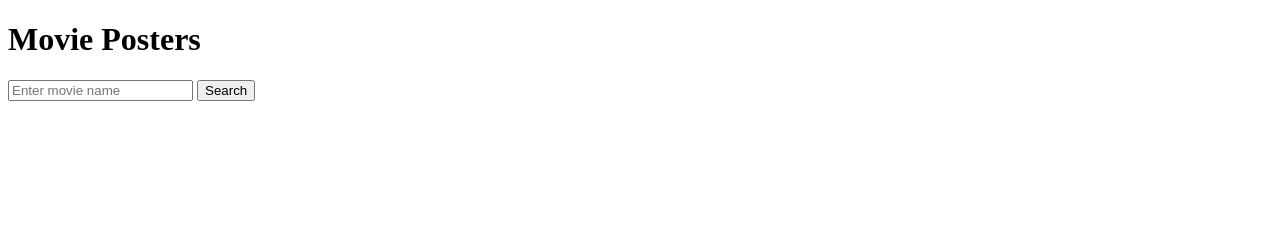
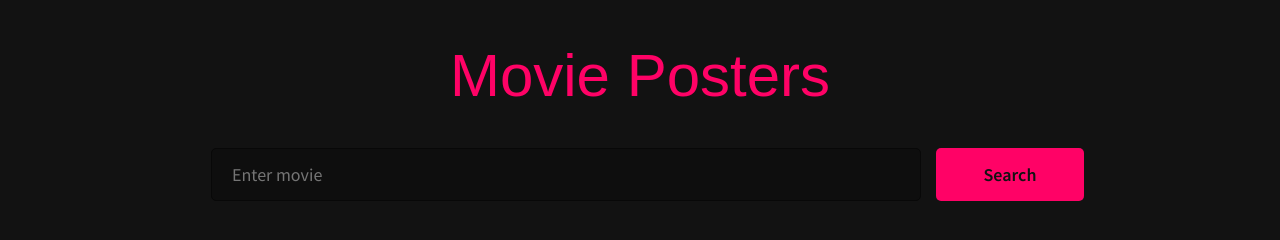
Before and after one commit to danielavornic/dictionary, a plain HTML site: page index.html in a window 1280 px wide. Drawn offline with nearby package versions, Linux system fonts and the light colour scheme; a web font is replaced by a local one.

Commit message:
style the form and title

```diff
--- a/index.html
+++ b/index.html
@@ -4,17 +4,23 @@
     <title>Movie Posters</title>
     <meta charset="UTF-8">
     <meta name="viewport" content="width=device-width, initial-scale=1.0">
+    <link href="https://fonts.googleapis.com/css2?family=Proza+Libre:wght@700&family=Source+Sans+Pro:wght@400;600&display=swap"
+    rel="stylesheet">
+    <link rel="stylesheet" href="https://stackpath.bootstrapcdn.com/bootstrap/4.5.0/css/bootstrap.min.css">
+    <link rel="stylesheet" href="style.css">
 </head>
 <body>
-    <h1>Movie Posters</h1>
+    <div class="container">
 
-    <form id="form">
-        <input id="movie" type="text" placeholder="Enter movie name">
-        <button id="search">Search</button>
-    </form>
+        <h1 class="text-center">Movie Posters</h1>
+        <form id="form" class="row">
+            <div class="col-sm-12 col-md-10">
+                <input id="movie" type="text" placeholder="Enter movie">
+            </div>
+            <button class="col-sm-12 col-md-2" id="search" type="submit">Search</button>
+        </form>
 
-    <div id="results">
-
+        <div id="results"></div>
     </div>
 
     <script src="https://code.jquery.com/jquery-3.5.1.min.js" integrity="sha256-9/aliU8dGd2tb6OSsuzixeV4y/faTqgFtohetphbbj0="
--- /dev/null
+++ b/style.css
@@ -0,0 +1,52 @@
+body {
+    font-family: 'Source Sans Pro', sans-serif;
+    background-color: #121212;
+    color: #ffffff;
+}
+
+h1 {
+    font-family: 'Proza Libre', sans-serif;
+    font-size: 60px;
+    color: #ff0266;
+    margin-top: 40px;
+}
+
+form {
+    margin: 36px auto;
+    width: 80%;
+    margin-left: 10% !important;
+}
+
+input, button {
+    font-size: 18px;
+    outline: none;
+    border-radius: 5px;
+    transition: all 300ms ease-in-out;
+}
+
+input {
+    background-color: #0e0e0e;
+    color: #ffffff;
+    width: 100%;
+    padding: 12px 20px;
+    border: 1px #080808 solid;
+}
+
+input:focus {
+    background-color: #080808;
+}
+
+button {
+    background-color: #ff0266;
+    border: none;
+    color: #121212;
+    font-weight: 600;
+}
+
+button:focus {
+    outline: none
+}
+
+button:hover {
+    background-color: #e6005c;
+}
```
